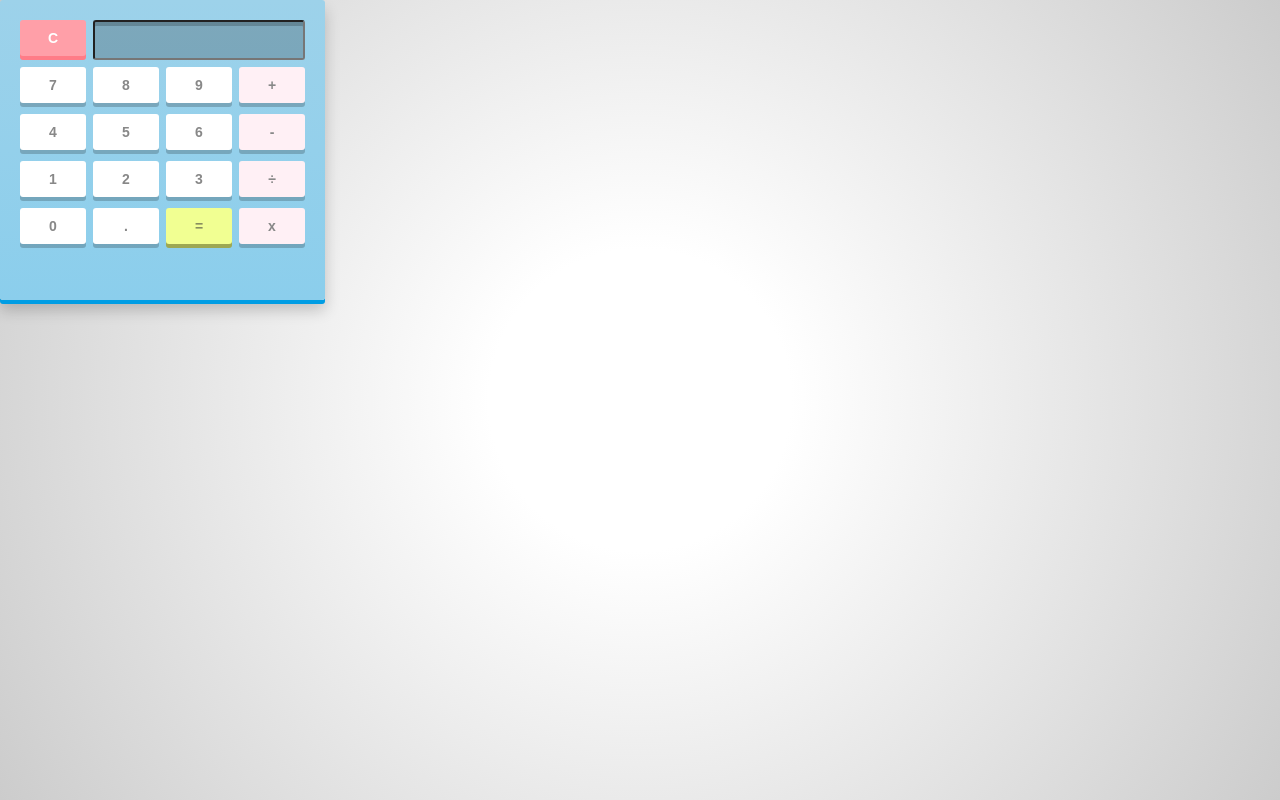
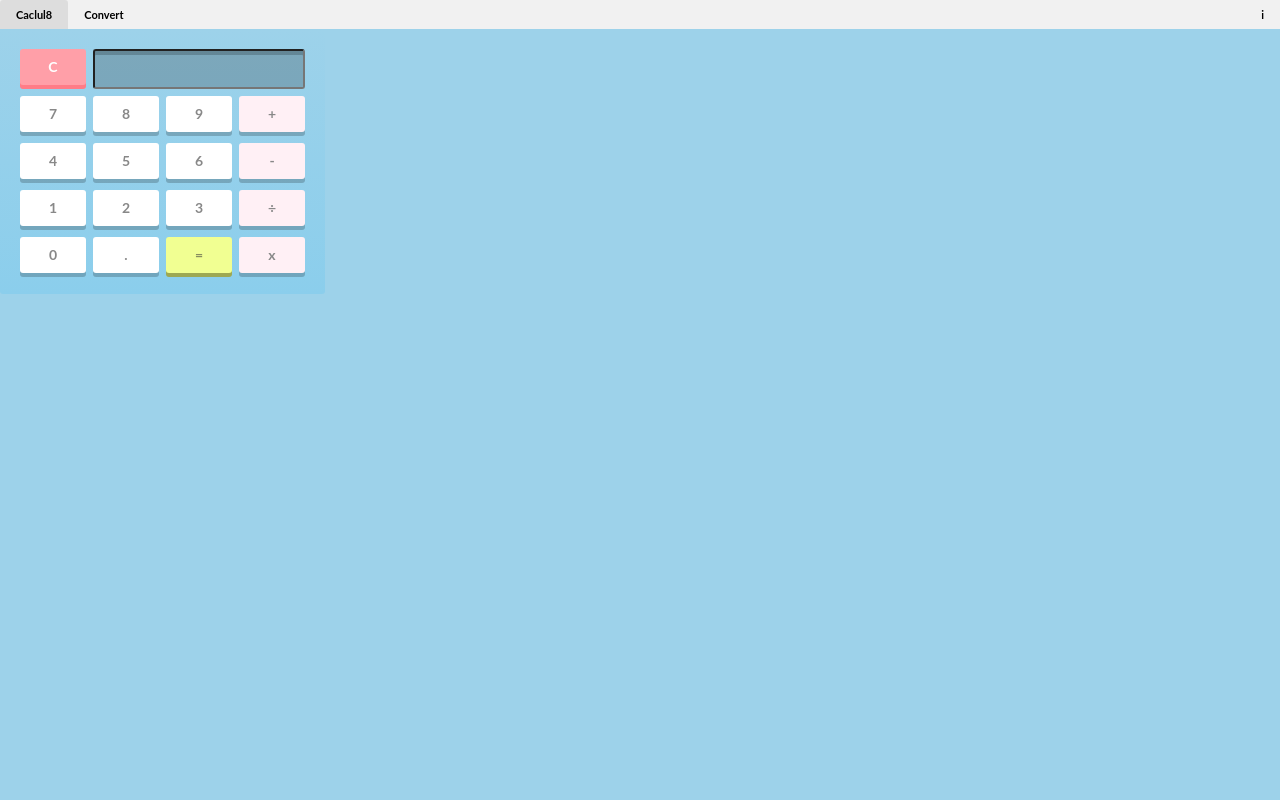
Before and after one commit to marcopizarro/Calcul8, an Electron app: page Calcul8-darwin-x64/Calcul8.app/Contents/Resources/app/app/index.html in a window 1280 px wide. Drawn offline with Linux system fonts and the light colour scheme.

Commit message:
Updated .app

```diff
--- a/Calcul8-darwin-x64/Calcul8.app/Contents/Resources/app/app/index.html
+++ b/Calcul8-darwin-x64/Calcul8.app/Contents/Resources/app/app/index.html
@@ -8,6 +8,19 @@
         <script src="script.js"></script>
     </head>
     <body>
+
+
+  <ul class="tab">
+    <li><a href="javascript:void(0)" class="tablinks" onclick="openTab(event, 'Calcul8')" id="defaultOpen">Caclul8</a></li>
+
+    <li><a href="javascript:void(0)" class="tablinks" onclick="openTab(event, 'Convert')">Convert</a></li>
+
+   <li style="float: right;"><a href="javascript:void(0)" class="tablinks rightAlign" onclick="openTab(event, 'Settings')">i</a></li>
+  </ul>
+
+  <div id="Calcul8" class="tabcontent">
+
+    <!-- <p>Insert Calc Code</p> -->
     <div id="calculator">
       <!-- Screen and clear key -->
 
@@ -43,7 +56,40 @@
     </div>
     </div>
     <form>
+  </div>
 
+  <div id="Convert" class="tabcontent">
+
+    <h3>Convert</h3>
+    <p>Insert Convert Code</p>
+
+  </div>
+
+  <div id="Settings" class="tabcontent">
+
+    <h3>Settings</h3>
+    <p>Insert Settings Here</p>
+
+  </div>
+
+  <script>
+  function openTab(evt, tabName) {
+      var i, tabcontent, tablinks;
+      tabcontent = document.getElementsByClassName("tabcontent");
+      for (i = 0; i < tabcontent.length; i++) {
+          tabcontent[i].style.display = "none";
+      }
+      tablinks = document.getElementsByClassName("tablinks");
+      for (i = 0; i < tablinks.length; i++) {
+          tablinks[i].className = tablinks[i].className.replace(" active", "");
+      }
+      document.getElementById(tabName).style.display = "block";
+      evt.currentTarget.className += " active";
+  }
+
+  // Get the element with id="defaultOpen" and click on it
+  document.getElementById("defaultOpen").click();
+  </script>
 
     </body>
 </html>
--- a/Calcul8-darwin-x64/Calcul8.app/Contents/Resources/app/app/style.css
+++ b/Calcul8-darwin-x64/Calcul8.app/Contents/Resources/app/app/style.css
@@ -7,7 +7,7 @@
 	box-sizing: border-box;
 
 	/* Better text styling */
-	font: bold 14px Arial, sans-serif;
+	font: bold 14px Lato, sans-serif;
 }
 
 /* Finally adding some IE9 fallbacks for gradients to finish things up */
@@ -16,22 +16,21 @@
 html {
 	height: 100%;
 	background: white;
-	background: radial-gradient(circle, #fff 20%, #ccc);
+	background: #9dd2ea;
 	background-size: cover;
 }
 
 /* Using box shadows to create 3D effects */
 #calculator {
 	width: 325px;
-	height: 300;
+	height: 265;
 
 /*	margin: 100px auto;*/
-	padding: 20px 20px 20px;
+	padding: 20px 20px 20px 20px;
 
 	background: #9dd2ea;
 	background: linear-gradient(#9dd2ea, #8bceec);
 	border-radius: 3px;
-	box-shadow: 0px 4px #009de4, 0px 10px 15px rgba(0, 0, 0, 0.2);
 }
 
 /* Top portion */
@@ -145,3 +144,55 @@ html {
 	top: 4px;
 	box-shadow: 0px 0px #d3545d;
 }
+
+/* Tabz*/
+ul.tab {
+    list-style-type: none;
+    margin: 0;
+    padding: 0;
+    overflow: hidden;
+    border: 0px solid #ccc;
+    background-color: #f1f1f1;
+}
+
+
+/* Float the list items side by side */
+ul.tab li {float: left;}
+
+
+/* Style the links inside the list items */
+
+ul.tab li a {
+    display: inline-block;
+    color: black;
+    text-align: center;
+    padding: 8px 16px;
+    text-decoration: none;
+    transition: 0.3s;
+    font-size: 11px;
+}
+
+
+/* Change background color of links on hover */
+ul.tab li a:hover {
+    background-color: #ddd;
+}
+
+
+/* Create an active/current tablink class */
+ul.tab li a:focus, .active {
+    background-color: #9dd2ea;
+		border-top-right-radius: 3px;
+		border-top-left-radius: 3px;
+		color: white;
+}
+
+.noselect {
+    cursor: default;
+    -webkit-touch-callout: none;
+    -webkit-user-select: none;
+    -khtml-user-select: none;
+    -moz-user-select: none;
+    -ms-user-select: none;
+    user-select: none;
+}
--- a/Calcul8-darwin-x64/Calcul8.app/Contents/Resources/app/index.js
+++ b/Calcul8-darwin-x64/Calcul8.app/Contents/Resources/app/index.js
@@ -1,7 +1,7 @@
 var menubar = require('menubar')
 var ipc = require('electron').ipcMain
 var globalShortcut = require('electron').globalShortcut
-var mb = menubar({ dir: __dirname + '/app', width: 325, height: 265, icon: __dirname + '/app/Icon-Template.png', preloadWindow: true, windowPosition: 'topRight' })
+var mb = menubar({ dir: __dirname + '/app', width: 325, height: 295, icon: __dirname + '/app/Icon-Template.png', preloadWindow: true, windowPosition: 'topRight' })
 var Menu = require('electron').Menu
 
 //test 001
--- a/app/style.css
+++ b/app/style.css
@@ -184,6 +184,7 @@ ul.tab li a:focus, .active {
     background-color: #9dd2ea;
 		border-top-right-radius: 3px;
 		border-top-left-radius: 3px;
+		color: white;
 }
 
 .noselect {
```
Also changed, not shown: Calcul8-darwin-x64/Calcul8.app/Contents/Resources/app/readme.md, 1 other file. Lines whose indentation alone changed are shown as unchanged.
